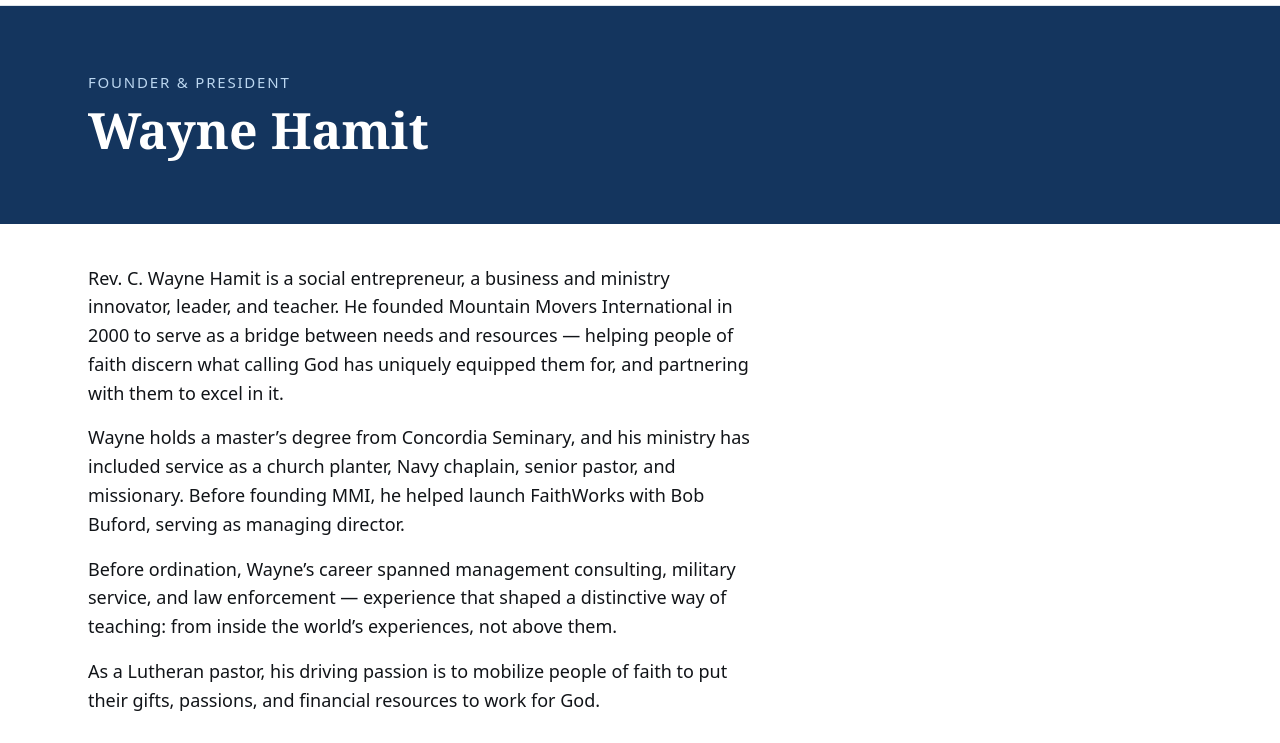
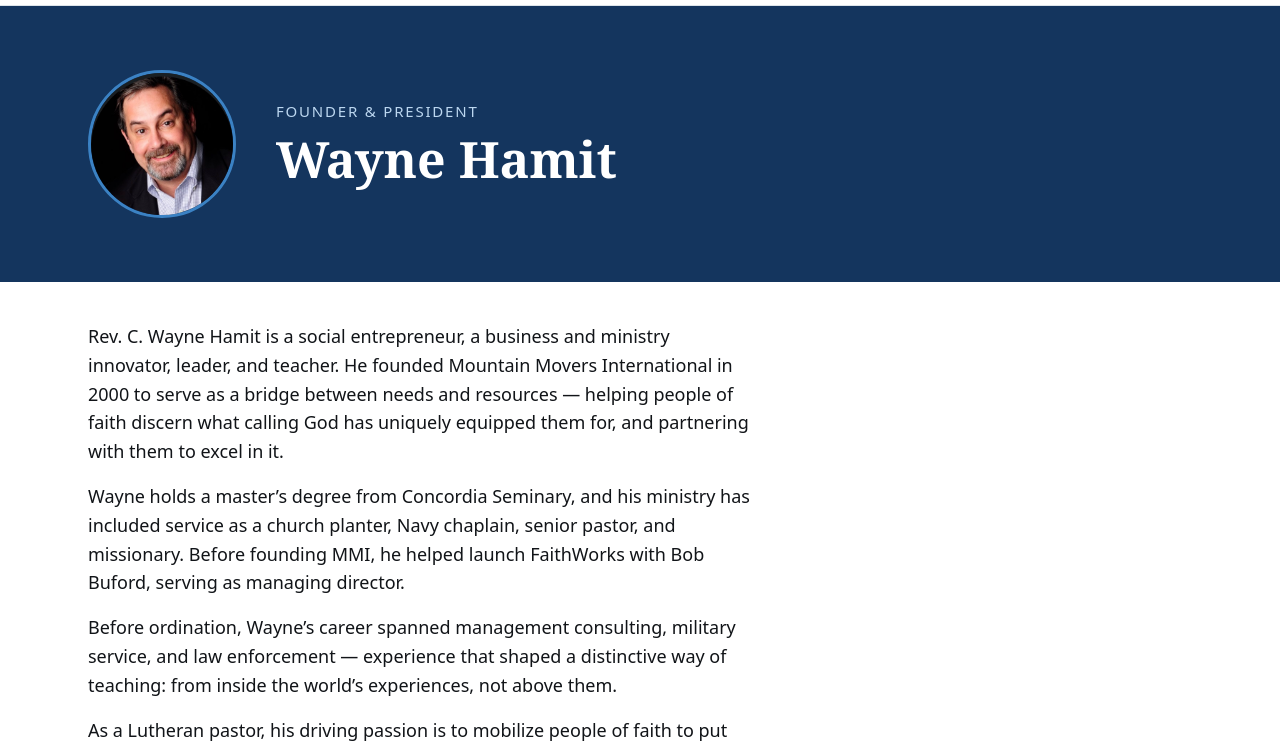
Before and after one commit to mountainmovers/mountainmovers.github.io, an Astro site: page /founder in a window 1280 px wide. Shown: the part 63-806 px from the top of the page. Built offline with nearby package versions, Linux system fonts and the light colour scheme; Astro itself is replaced by a stand-in of ours.

Commit message:
Add Wayne Hamit portrait to founder page and editorial variant
Headshot sourced from his LinkedIn profile at Josh's direction; circular
crop hides the studio background. Person JSON-LD gains the image.

```diff
--- a/src/pages/founder/index.astro
+++ b/src/pages/founder/index.astro
@@ -13,6 +13,7 @@ const personJsonLd = {
   jobTitle: founder.data.role,
   worksFor: { "@type": "Organization", name: "Mountain Movers International" },
   url: new URL("/founder/", Astro.site).toString(),
+  image: new URL("/images/wayne-hamit.jpg", Astro.site).toString(),
 };
 ---
 
@@ -23,9 +24,18 @@ const personJsonLd = {
 >
   <script type="application/ld+json" set:html={JSON.stringify(personJsonLd)} slot="head" />
   <section class="page-hero">
-    <div class="container">
-      <p class="eyebrow">{founder.data.role}</p>
-      <h1>{founder.data.title}</h1>
+    <div class="container hero-grid">
+      <img
+        class="portrait"
+        src="/images/wayne-hamit.jpg"
+        alt={`Portrait of ${founder.data.title}`}
+        width="398"
+        height="398"
+      />
+      <div>
+        <p class="eyebrow">{founder.data.role}</p>
+        <h1>{founder.data.title}</h1>
+      </div>
     </div>
   </section>
 
@@ -53,6 +63,22 @@ const personJsonLd = {
     padding-block: var(--space-6);
   }
 
+  .hero-grid {
+    display: flex;
+    align-items: center;
+    gap: var(--space-5);
+    flex-wrap: wrap;
+  }
+
+  /* Circular crop hides the portrait's dark studio background */
+  .portrait {
+    width: 148px;
+    height: 148px;
+    border-radius: 50%;
+    object-fit: cover;
+    border: 3px solid var(--color-glacier-500);
+  }
+
   .eyebrow {
     text-transform: uppercase;
     letter-spacing: 0.12em;
```
Also changed, not shown: src/pages/variants/editorial.astro (+54 -0 lines), public/images/wayne-hamit.jpg (added).
